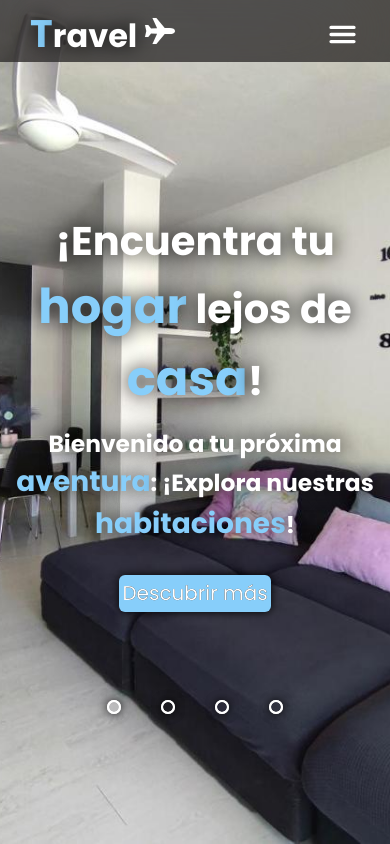
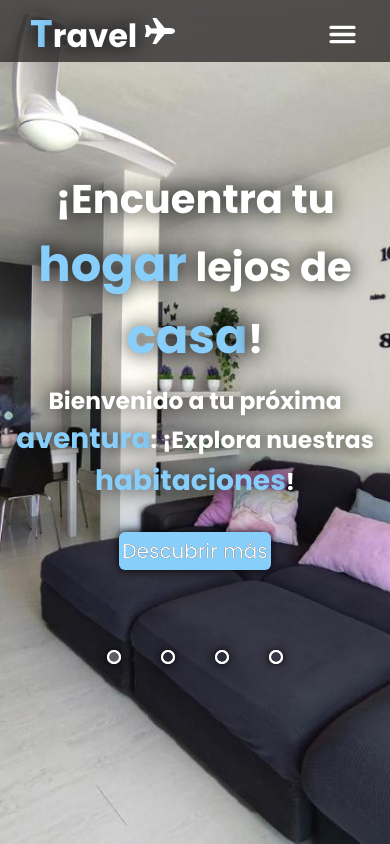
Before and after one commit to SamuelRiveira/mi-pagina-web, a plain HTML site: page index.html in a window 390 px wide. Drawn offline with nearby package versions, Linux system fonts and the light colour scheme.

Commit message:
cambios insignificantes

```diff
--- a/css/habitaciones.css
+++ b/css/habitaciones.css
@@ -42,6 +42,7 @@ body{
     margin: 2% 5%;
     gap: 2%;
     overflow: hidden;
+    user-select: none;
 }
 
 .contenedor-galeria{
--- a/css/index.css
+++ b/css/index.css
@@ -63,6 +63,7 @@ body{
     width: 500%;
     height: 500px;
     display: flex;
+    user-select: none;
 }
 
 .deslices input{
@@ -168,7 +169,7 @@ body{
 @media (max-width: 870px){
 
     .portada{
-        top: 25%;
+        top: 20%;
         gap: 5%;
     }
 
@@ -178,12 +179,12 @@ body{
 
     .navegacion-manual{
 
-        margin-top: 200px;
+        margin-top: 150px;
     }
 
     .navegacion-auto{
 
-        margin-top: 700px;
+        margin-top: 650px;
     }
 
     .deslices :nth-child(6) img{
--- a/css/navLog.css
+++ b/css/navLog.css
@@ -411,6 +411,7 @@ header{
     }
 
     #idioma{
+
         right: 100px;
         margin-bottom: 5px;
     }
```
Also changed, not shown: 1 other file.
